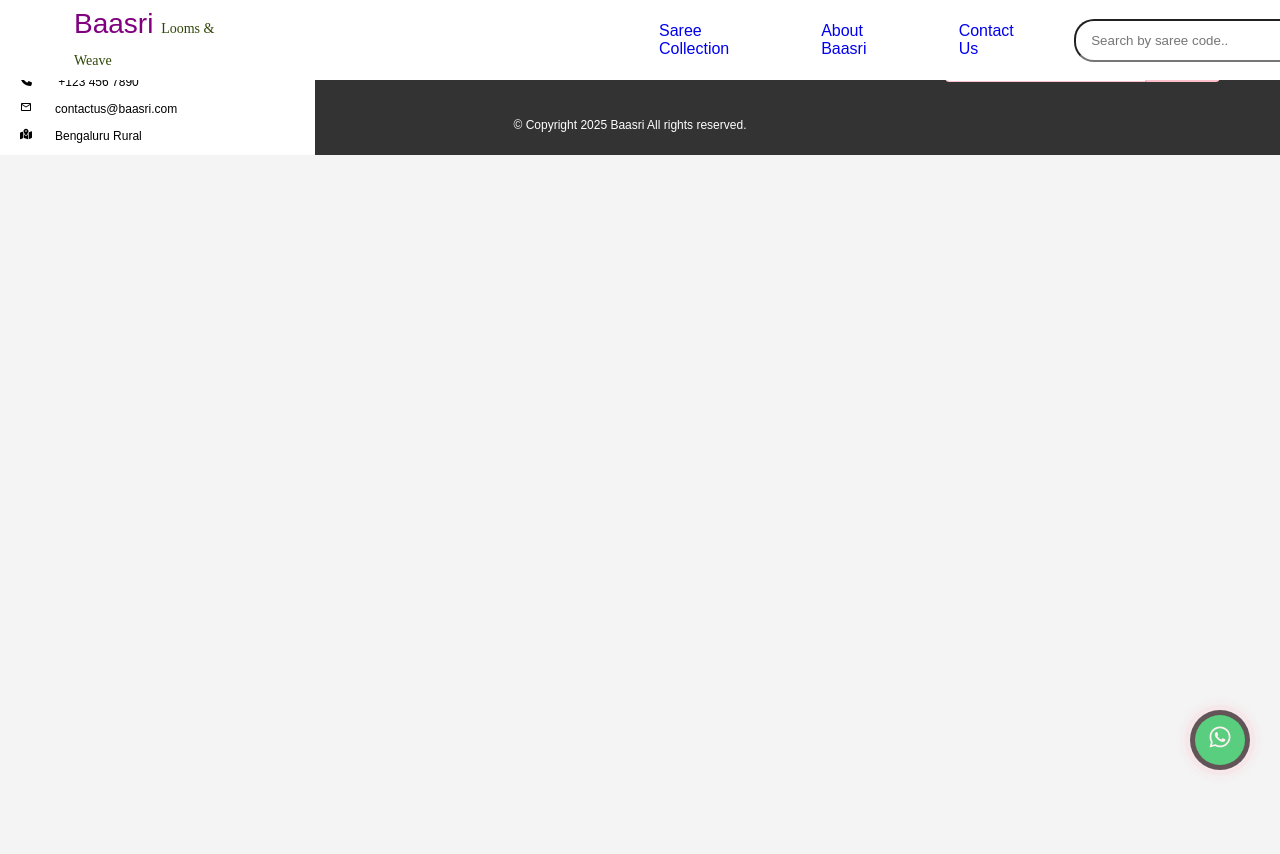
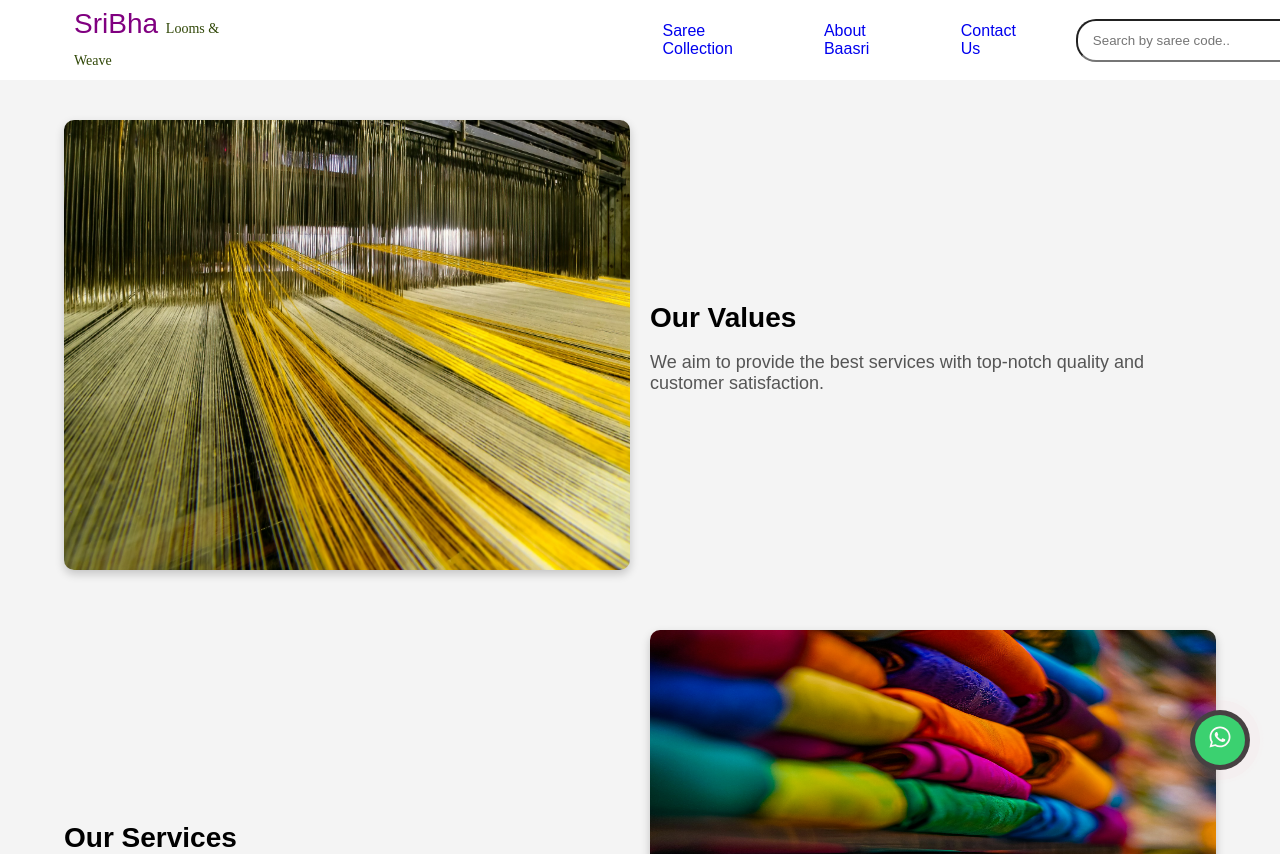
Before and after one commit to sreenivasalokesh/baasri, a React (Create React App) app: page /about in a window 1280 px wide. Shown: the top 854 px of the page. Before the commit the page ends 800 px from the top, so only its background shows below. Built offline with nearby package versions, Linux system fonts and the light colour scheme.

Commit message:
added draft aboutus page and content'

```diff
--- a/public/index.html
+++ b/public/index.html
@@ -6,7 +6,7 @@
     <link rel="preconnect" href="https://fonts.googleapis.com">
     <link rel="preconnect" href="https://fonts.gstatic.com" crossorigin>
     <link href="https://fonts.googleapis.com/css2?family=Assistant:wght@200..800&display=swap" rel="stylesheet">
-    <title>Baasri</title>
+    <title>SriBha</title>
   </head>
   <body>
     <div id="root"></div>
--- a/src/App.js
+++ b/src/App.js
@@ -9,6 +9,7 @@ import ProductDetail from './components/Product/ProductDetail';
 import ScrollToTop from './components/ScrollToTop';
 import Footer from './components/Footer';
 import FloatingContact from './components/FloatingContact';
+import AboutPage from './components/about/about';
 
 function App() {
   return (
@@ -22,6 +23,7 @@ function App() {
         <Route path="/sarees/:type" element={<SareeDetails />} />
         <Route path="/products" element={<ProductList />} />
         <Route path="/product/:id" element={<ProductDetail />} />
+        <Route path="/about" element={<AboutPage />} />
       </Routes>
       <Footer />
       <FloatingContact  />
--- a/src/components/ImageGallery.js
+++ b/src/components/ImageGallery.js
@@ -1,25 +1,31 @@
 import React, { useEffect, useState } from "react";
+import { useNavigate } from "react-router-dom";
 
 const galley = [
     {
         image: "/gallery/vision.jpg",
         title: "Our goal",
+        destination: "goal"
     },
     {
         image: "/gallery/about-1.jpg",
         title: "About us",
+        destination: "about"
     },
     {
         image: "/gallery/services-1.jpg",
         title: "Our services",
+        destination: "services"
     },
     {
         image: "/gallery/about-2.jpg",
         title: "Testimonials",
+        destination: "testimonials"
     }
 ];
 
 const ImageGallery = () => {
+  const navigate = useNavigate();
   const [hoveredIndex, setHoveredIndex] = useState(null);
 
   const nextSlide = () => {
@@ -45,6 +51,7 @@ const ImageGallery = () => {
           onMouseEnter={() => setHoveredIndex(index)}
           onMouseLeave={() => setHoveredIndex(null)}
           style={{ backgroundImage: `url(${src.image})` }}
+          onClick={()=>navigate("/about/#"+src.destination)}
         >
             <div className="caption">{src.title}</div>
 
--- a/src/components/Navbar.js
+++ b/src/components/Navbar.js
@@ -61,12 +61,12 @@ function Navbar() {
           <span></span>
           <span></span>
         </div>
-        <div className="logo"><Link to="/">Baasri <span className='lower'>Looms & Weave</span></Link></div>
+        <div className="logo"><Link to="/">SriBha <span className='lower'>Looms & Weave</span></Link></div>
 
       </div>
       <div ></div>
       <div ref={menuRef} className={`menu ${isOpen ? 'active' : ''}`}>
-        <div className="logo-menu"><Link to="/" onClick={toggleMenu}>Baasri <span className='lower'>Looms & Weave</span></Link></div>
+        <div className="logo-menu"><Link to="/" onClick={toggleMenu}>SriBha <span className='lower'>Looms & Weave</span></Link></div>
         <div className="menu-items">
           <Link to="/#sarees-collection" onClick={toggleMenu}>Saree Collection</Link>
           <Link to="/#discover" onClick={toggleMenu}>About Baasri</Link>
--- /dev/null
+++ b/src/components/about/about.css
@@ -0,0 +1,72 @@
+/* Container */
+.about-container {
+    width: 90%;
+    max-width: 1200px;
+    margin: 0px auto;
+    padding: 120px 0;
+  }
+
+  /* Section Wrapper */
+  .about-section {
+    display: flex;
+    align-items: center;
+    justify-content: space-between;
+    gap: 20px;
+    margin-bottom: 60px;
+  }
+
+  /* Default Row Order (Image Left, Text Right) */
+  .row-normal {
+    flex-direction: row;
+  }
+
+  /* Reversed Row Order (Image Right, Text Left) */
+  .row-reverse {
+    flex-direction: row-reverse;
+  }
+
+  /* Image Styling */
+  .about-image {
+    width: 50%;
+    height: 450px;
+  }
+
+  .about-image img {
+    width: 100%;
+    height: 100%;
+    overflow: hidden;
+    border-radius: 10px;
+    box-shadow: 0px 4px 10px rgba(0, 0, 0, 0.2);
+  }
+
+  /* Text Styling */
+  .about-text {
+    width: 50%;
+    text-align: left;
+  }
+
+  .about-text h2 {
+    font-size: 28px;
+    margin-bottom: 10px;
+  }
+
+  .about-text p {
+    font-size: 18px;
+    color: #555;
+  }
+
+  /* Responsive (Mobile View) */
+  @media (max-width: 768px) {
+    .about-section {
+      flex-direction: column;
+      text-align: center;
+    }
+
+    .about-image,
+    .about-text {
+      width: 100%;
+      max-height: 300px;
+    }
+
+
+  }
--- /dev/null
+++ b/src/components/about/about.js
@@ -0,0 +1,54 @@
+import React from "react";
+import "./about.css"; // Import the CSS file
+
+export default function AboutPage() {
+  const sections = [
+    {
+      title: "Our Values",
+      text: "We aim to provide the best services with top-notch quality and customer satisfaction.",
+      image: "/gallery/vision.jpg",
+      id: "goal"
+    },
+    {
+      title: "Our Services",
+      text: "Integrity, quality, and commitment define everything we do.",
+      image: "/gallery/services-1.jpg",
+      id: "services"
+    },
+    {
+      title: "About us",
+      text: "We envision a future where innovation and excellence drive our industry forward.",
+      image: "/gallery/about-1.jpg",
+      id: "about"
+    },
+    {
+      title: "Testimonials",
+      text: "Our story is one of passion, persistence, and dedication to excellence.",
+      image: "/gallery/about-2.jpg",
+      id: "testimonials"
+    },
+  ];
+
+  return (
+    <div className="about-container">
+      {sections.map((section, index) => (
+        <div
+          id = {section.id}
+          key={index}
+          className={`about-section ${index % 2 === 0 ? "row-normal" : "row-reverse"}`}
+        >
+          {/* Image */}
+          <div className="about-image">
+            <img src={section.image} alt={section.title} />
+          </div>
+
+          {/* Text Content */}
+          <div className="about-text">
+            <h2>{section.title}</h2>
+            <p>{section.text}</p>
+          </div>
+        </div>
+      ))}
+    </div>
+  );
+}
```
Also changed, not shown: src/components/Product/ProductDetail.js (+0 -10 lines).
